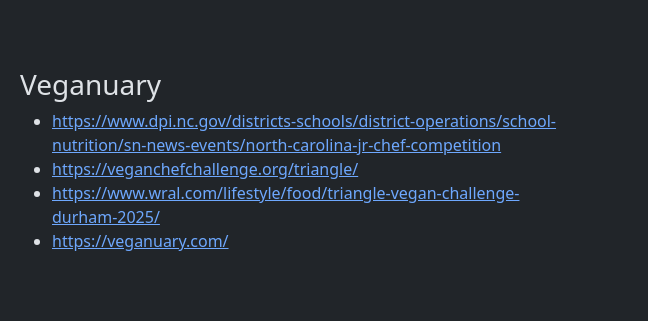
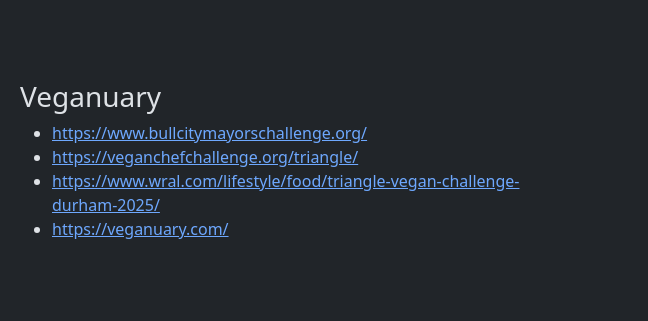
Before and after one commit to omnicoder9/ncaau-1, a website: page index.html in a window 1280 px wide. Shown: the part 3091-3412 px from the top of the page, 632-1280 px from the left. Drawn offline with nearby package versions, Linux system fonts and the light colour scheme; some icons are missing.

Commit message:
updated veganuary link

```diff
--- a/index.html
+++ b/index.html
@@ -158,7 +158,7 @@
       <div class="col-md-6">
         <h3>Veganuary</h3>
         <ul>
-            <li><a href="https://www.dpi.nc.gov/districts-schools/district-operations/school-nutrition/sn-news-events/north-carolina-jr-chef-competition">https://www.dpi.nc.gov/districts-schools/district-operations/school-nutrition/sn-news-events/north-carolina-jr-chef-competition</a></li>
+            <li><a href="https://www.bullcitymayorschallenge.org/">https://www.bullcitymayorschallenge.org/</a></li>
             <li><a href="https://veganchefchallenge.org/triangle/">https://veganchefchallenge.org/triangle/</a></li>
             <li><a href="https://www.wral.com/lifestyle/food/triangle-vegan-challenge-durham-2025/">https://www.wral.com/lifestyle/food/triangle-vegan-challenge-durham-2025/</a></li>
             <li><a href="https://veganuary.com/">https://veganuary.com/</a></li>
```
